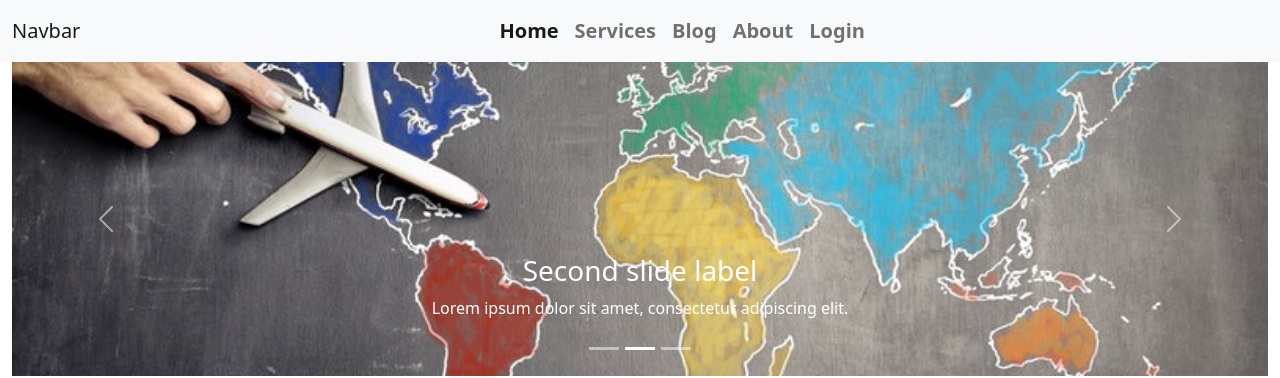
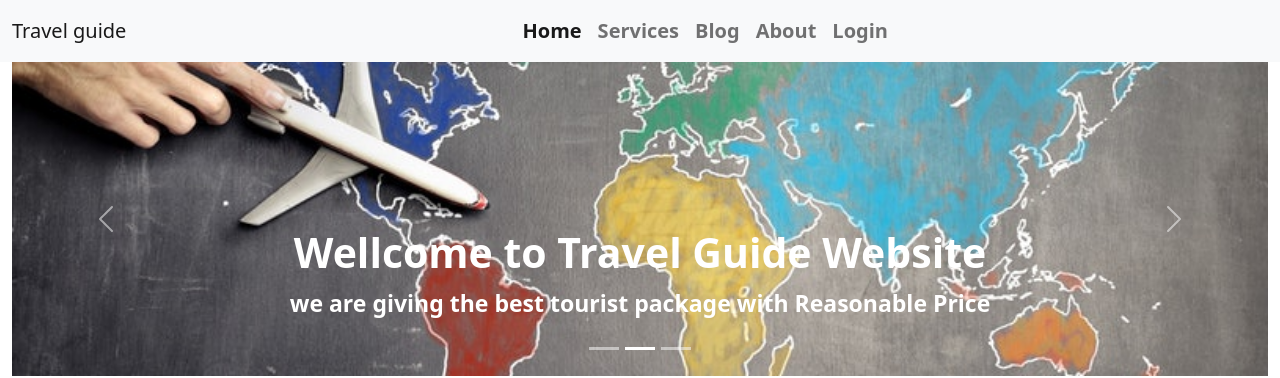
Before and after one commit to hemaiath-uddiin/react-independent-service-website, a React (Create React App) app: page / in a window 1280 px wide. Shown: the top 378 px of the page. Built offline with nearby package versions, Linux system fonts and the light colour scheme; no server answers.

Commit message:
slider update

```diff
--- a/src/Component/Header/Header.js
+++ b/src/Component/Header/Header.js
@@ -12,8 +12,8 @@ function Header(props) {
       alt="First slide"
     />
     <Carousel.Caption>
-      <h3>First slide label</h3>
-      <p>Nulla vitae elit libero, a pharetra augue mollis interdum.</p>
+      <h3 className='title'>Wellcome to Travel Guide Website</h3>
+      <p className='des' > we are giving the best tourist package with Reasonable Price</p >
     </Carousel.Caption>
   </Carousel.Item>
   <Carousel.Item>
@@ -24,8 +24,8 @@ function Header(props) {
     />
 
     <Carousel.Caption>
-      <h3>Second slide label</h3>
-      <p>Lorem ipsum dolor sit amet, consectetur adipiscing elit.</p>
+    <h3 className='title' >Wellcome to Travel Guide Website</h3>
+      <p className='des' >we are giving the best tourist package with Reasonable Price</p >
     </Carousel.Caption>
   </Carousel.Item>
   <Carousel.Item>
@@ -36,8 +36,8 @@ function Header(props) {
     />
 
     <Carousel.Caption>
-      <h3>Third slide label</h3>
-      <p>Praesent commodo cursus magna, vel scelerisque nisl consectetur.</p>
+    <h3 className='title'>Wellcome to Travel Guide Website</h3>
+      <p className='des' >we are giving the best tourist package with Reasonable Price</p >
     </Carousel.Caption>
   </Carousel.Item>
 </Carousel>
--- a/src/Component/Loging/Login.js
+++ b/src/Component/Loging/Login.js
@@ -13,10 +13,9 @@ const Login = () => {
     const [
         signInWithEmailAndPassword,
         user,loading,
-        error,
+        error
 
       ] = useSignInWithEmailAndPassword(auth);
-
 
       const handleEmail =(e)=>{
              setEmail(e.target.value)
@@ -34,6 +33,8 @@ const Login = () => {
 
 
     }
+
+
     const navigate = useNavigate()
     if(user){
         navigate("/")
@@ -41,7 +42,16 @@ const Login = () => {
 
      // sign in with google.............................
     const [signInWithGoogle] = useSignInWithGoogle(auth);
-
+    if (loading) {
+        return <p>Loading...</p>;
+      }
+      if (error) {
+        return (
+          <div className="text-center text-danger">
+            <p>Error: {error.message}</p>
+          </div>
+        );
+      }
     return (
         <div className='container w-50'>
             <form onSubmit={loginFormHandle} >
--- a/src/Component/Loging/Loging.css
+++ b/src/Component/Loging/Loging.css
@@ -1,3 +1,8 @@
 .btns {
-    display: flex;
+    display: flex !important;
 }
+.text-center.text-danger {
+    font-size: 30px;
+    font-weight: bold;
+    margin-top: 20px;
+}
--- a/src/Component/Nav/Nav.css
+++ b/src/Component/Nav/Nav.css
@@ -2,3 +2,13 @@ li.nav-item {
     font-size: 20px;
     font-weight: bold;
 }
+.title {
+    color: #ffffff;
+    font-size: 41px;
+    font-weight: bold;
+}
+p.des {
+    font-size: 23px;
+    color: whti;
+    font-weight: bold;
+}
--- a/src/Component/Nav/Nav.js
+++ b/src/Component/Nav/Nav.js
@@ -15,7 +15,7 @@ function Navbar(props) {
     <div>
       <nav class="navbar navbar-expand-lg navbar-light bg-light">
         <div class="container-fluid">
-          <Link class="navbar-brand" to="/">Navbar</Link>
+          <Link class="navbar-brand" to="/"> Travel guide</Link>
           <button class="navbar-toggler" type="button" data-bs-toggle="collapse" data-bs-target="#navbarSupportedContent" aria-controls="navbarSupportedContent" aria-expanded="false" aria-label="Toggle navigation">
             <span class="navbar-toggler-icon"></span>
           </button>
```
